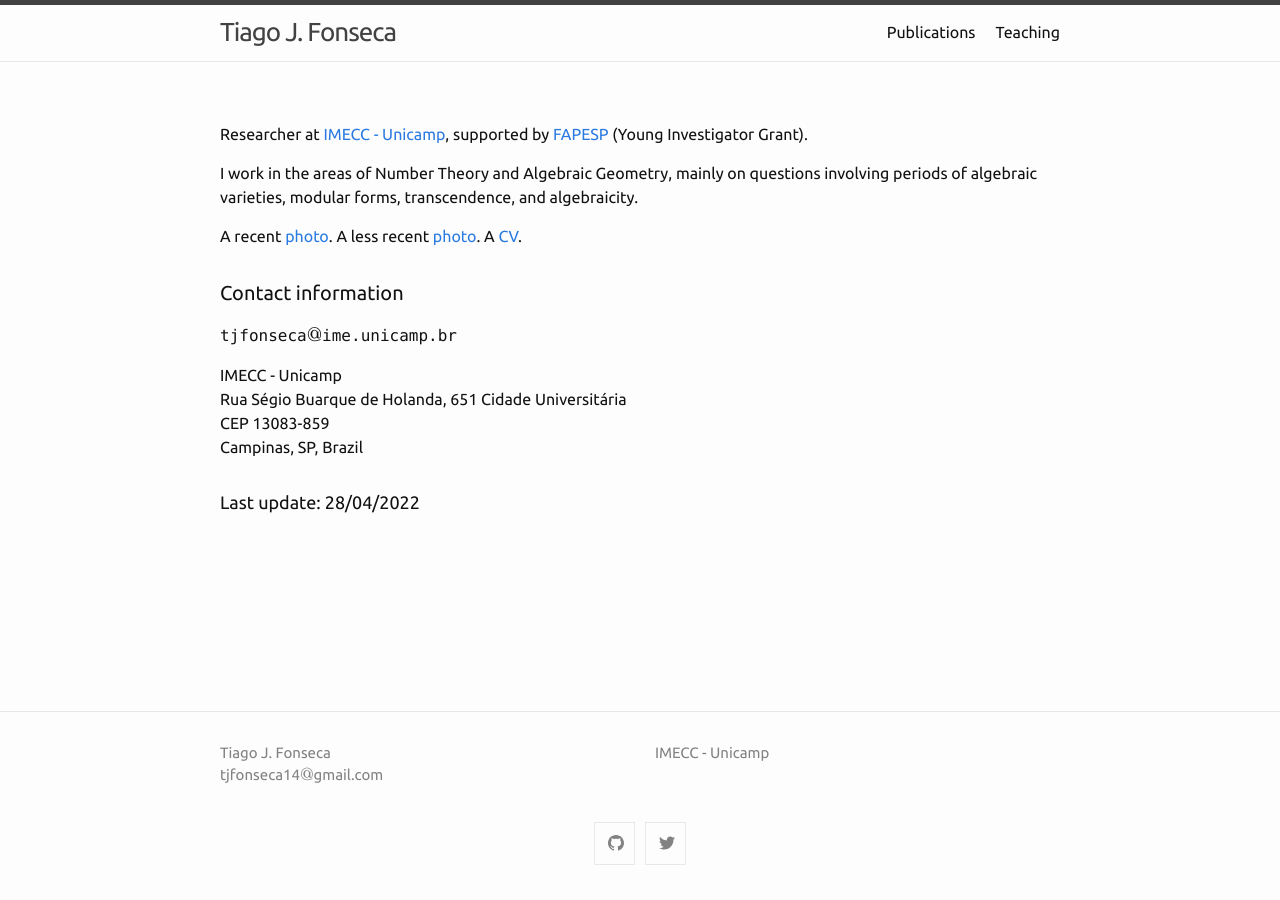
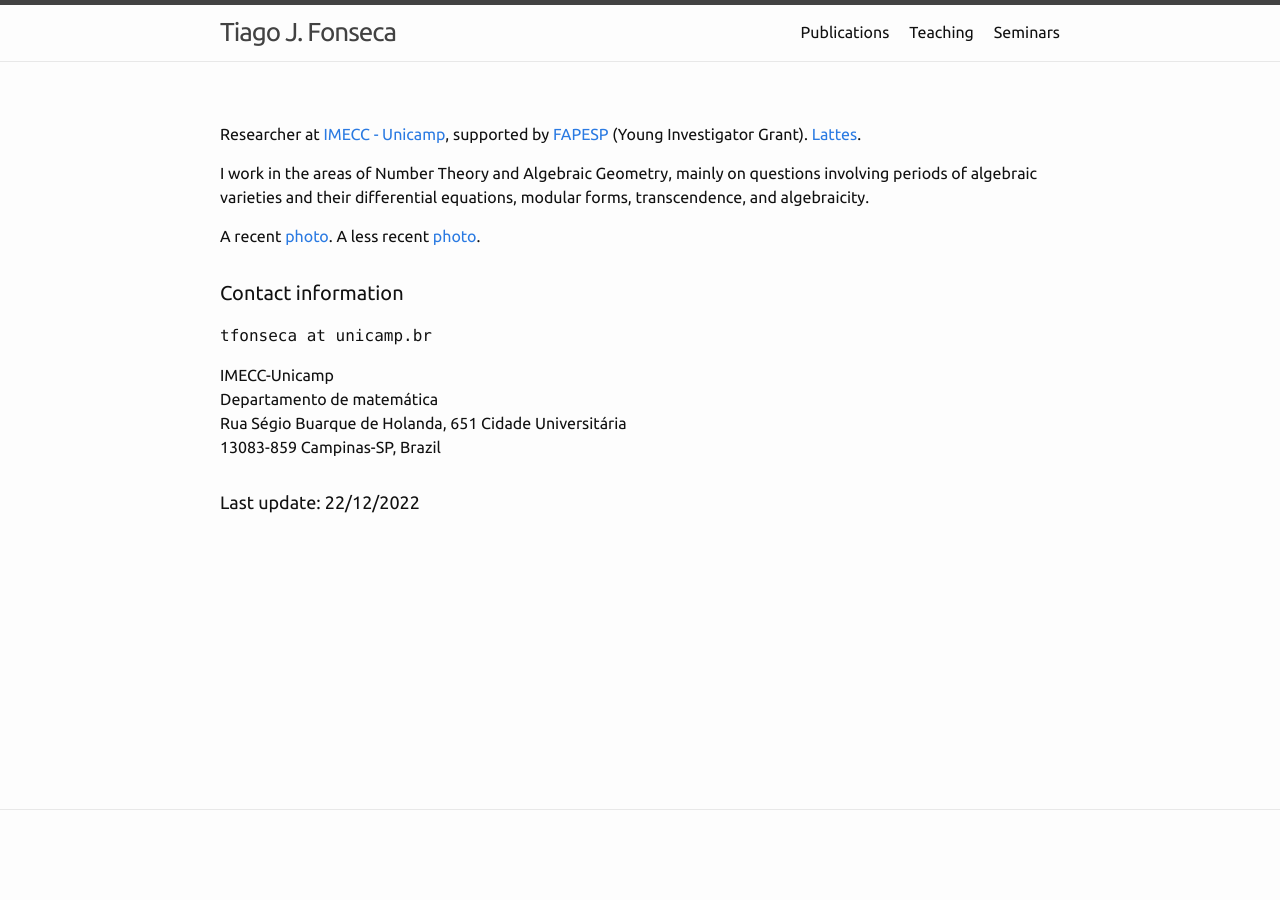
Before and after one commit to tjfonseca/tjfonseca.github.io, a Jekyll site: the page built from index.md, in a window 1280 px wide. Built offline with Jekyll 4.4.1, drawn with Linux system fonts in a browser that asks for light colours; formulas are drawn with MathJax 3.

Commit message:
Initial commit

```diff
--- a/_config.yml
+++ b/_config.yml
@@ -1,9 +1,9 @@
 title: Tiago J. Fonseca
 author:
-  name: Tiago J. Fonseca
-  email: tjfonseca14@gmail.com
-description:  # > this means to ignore newlines until "show_excerpts:"
-  IMECC - Unicamp
+  #name: Tiago Jardim da Fonseca
+  #email: tjfonseca14@gmail.com
+#description:  # > this means to ignore newlines until "show_excerpts:"
+  IMECC-Unicamp
 show_excerpts: false # set to true to show excerpts on the homepage
 
 # Minima date format
@@ -12,9 +12,9 @@ minima:
   date_format: "%b %-d, %Y"
 
   # generate social links in footer
-  social_links:
-    twitter: tejotaefe
-    github:  tjfonseca
+  #social_links:
+    #twitter: tejotaefe
+    #github:  tjfonseca
     # devto: jekyll
     # dribbble: jekyll
     # facebook: jekyll
@@ -50,7 +50,7 @@ header_pages:
 # - about.md
   - publications.md
   - teaching.md
-  - organisation.md
+  - seminars.md
 
 # Build settings
 theme: minima
--- a/index.md
+++ b/index.md
@@ -9,25 +9,25 @@ layout: home
 ---
 
 
-Researcher at <a href="https://www.ime.unicamp.br/en">IMECC - Unicamp</a>, supported by <a href="https://fapesp.br/en">FAPESP</a> (Young Investigator Grant).
+Researcher at <a href="https://www.ime.unicamp.br/en">IMECC - Unicamp</a>, supported by <a href="https://fapesp.br/en">FAPESP</a> (Young Investigator Grant). <a href="http://lattes.cnpq.br/6649828487224147">Lattes</a>.
 
-I work in the areas of Number Theory and Algebraic Geometry, mainly on questions involving periods of algebraic varieties, modular forms, transcendence, and algebraicity.
+I work in the areas of Number Theory and Algebraic Geometry, mainly on questions involving periods of algebraic varieties and their differential equations, modular forms, transcendence, and algebraicity.
 
-A recent <a href="assets/pictures/dieppe.jpg">photo</a>. A less recent <a href="assets/pictures/diploma.png">photo</a>. A <a href="./cv-en.pdf">CV</a>.
+A recent <a href="assets/pictures/dieppe.jpg">photo</a>. A less recent <a href="assets/pictures/diploma.png">photo</a>.<!--A <a href="./cv-en.pdf">CV</a>.-->
 
 <h4>
 	Contact information
 </h4>
 
 <p>
-	<span id="mail">tjfonseca$@$ime.unicamp.br</span>
+	<span id="mail">tfonseca at unicamp.br</span>
 </p>
 
-IMECC - Unicamp <br>
+IMECC-Unicamp <br>
+Departamento de matemática <br>
 Rua Ségio Buarque de Holanda, 651 Cidade Universitária <br>
-CEP 13083-859 <br>
-Campinas, SP, Brazil <br>
+13083-859 Campinas-SP, Brazil <br>
 
 <h5>
-	Last update: 28/04/2022
+	Last update: 22/12/2022
 </h5>
```
Also changed, not shown: publications.md (+16 -3 lines), seminars.md (added, +22 -0 lines), teaching.md (+2 -2 lines), 2 other files.
